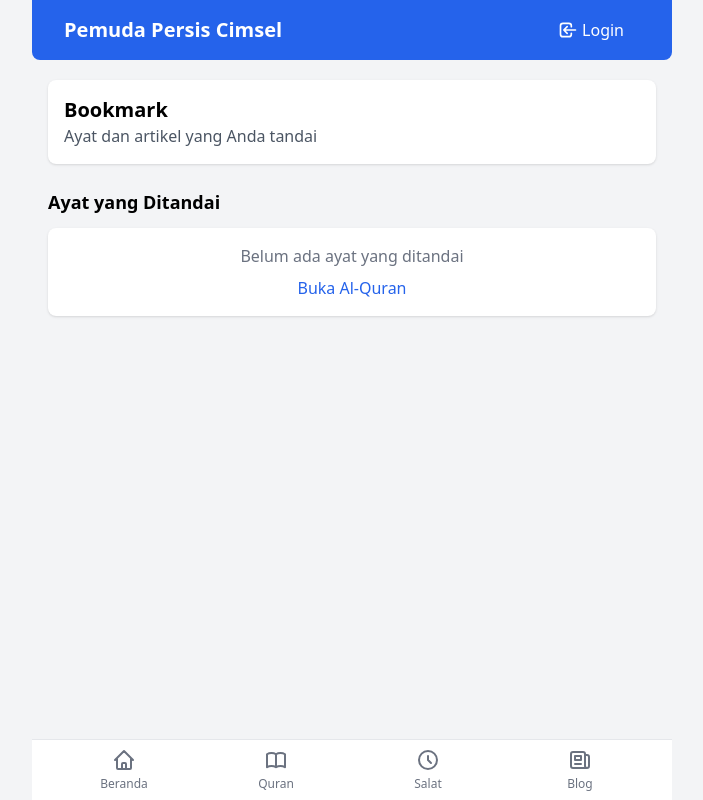
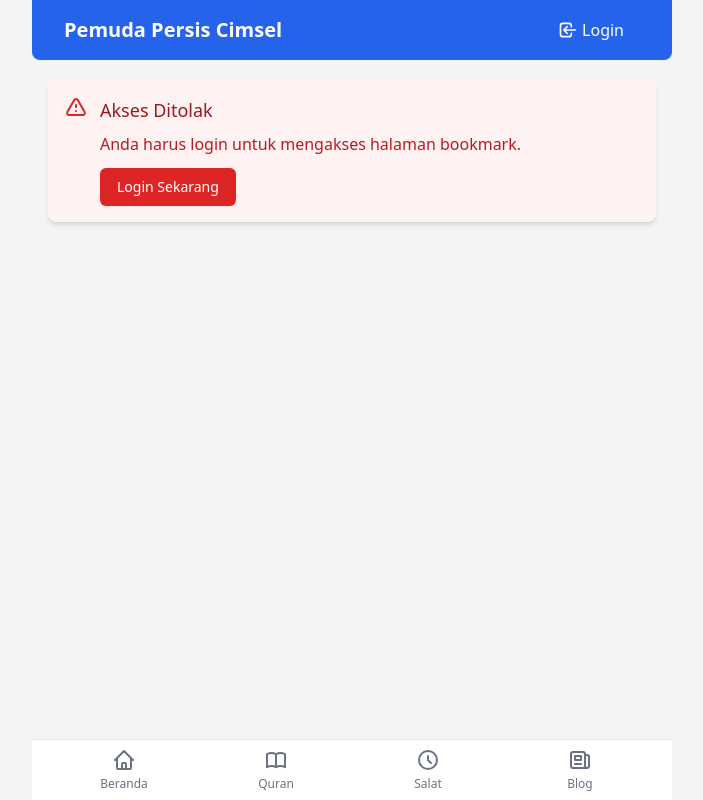
Before and after one commit to mYusufH882/islam-app, a Nuxt app: page /bookmark in a window 1280 px wide. Shown: the whole page, without its empty margins (288-991 px from the left). Built offline with nearby package versions, Linux system fonts and the light colour scheme.

Commit message:
Update protection for bookmark page to unauthenticated user

```diff
--- a/components/LoginPromptModal.vue
+++ b/components/LoginPromptModal.vue
@@ -26,9 +26,9 @@
               <ul class="list-disc pl-5 space-y-1">
                 <li>Menyimpan bookmark ayat Al-Quran</li>
                 <li>Melanjutkan bacaan terakhir Al-Quran</li>
-                <li>Jadwal sholat sesuai lokasi Anda</li>
+                <!-- <li>Jadwal sholat sesuai lokasi Anda</li>
                 <li>Notifikasi waktu sholat</li>
-                <li>Akses ke semua artikel islami</li>
+                <li>Akses ke semua artikel islami</li> -->
               </ul>
             </div>
           </div>
--- /dev/null
+++ b/composables/useLoginModal.ts
@@ -0,0 +1,29 @@
+import { useState } from '#app';
+
+export function useLoginModal() {
+  // State untuk modal login
+  const showLoginModal = useState('showLoginModal', () => false);
+
+  // State untuk menyimpan URL redirect setelah login
+  const redirectPath = useState('loginRedirectPath', () => '');
+
+  // Fungsi untuk menampilkan modal
+  const openLoginModal = (redirect = '') => {
+    showLoginModal.value = true;
+    if (redirect) {
+      redirectPath.value = redirect;
+    }
+  };
+
+  // Fungsi untuk menutup modal
+  const closeLoginModal = () => {
+    showLoginModal.value = false;
+  };
+
+  return {
+    showLoginModal,
+    redirectPath,
+    openLoginModal,
+    closeLoginModal
+  };
+}
--- a/pages/bookmark/index.vue
+++ b/pages/bookmark/index.vue
@@ -1,5 +1,57 @@
+<script setup>
+import { ref, onMounted } from 'vue';
+import { useRouter } from 'vue-router';
+import { useAuthStore } from '~/stores/auth';
+import BookmarkList from '~/components/quran/BookmarkList.vue';
+
+const router = useRouter();
+const authStore = useAuthStore();
+const activeTab = ref('quran');
+
+// State untuk mengontrol pemberitahuan akses ditolak
+const accessDenied = ref(false);
+
+// Periksa autentikasi pada mounting komponen
+onMounted(() => {
+  // Jika pengguna belum login, tampilkan pemberitahuan
+  if (!authStore.isAuthenticated) {
+    accessDenied.value = true;
+  }
+});
+
+// Fungsi untuk melakukan redirect manual
+const goToLogin = () => {
+  router.push('/auth/login?redirect=/bookmark');
+};
+</script>
+
 <template>
-    <div>
+  <div>
+    <!-- Pemberitahuan akses ditolak -->
+    <div v-if="accessDenied" class="mb-6 bg-red-50 p-4 rounded-lg shadow-md">
+      <div class="flex items-start">
+        <div class="flex-shrink-0">
+          <svg class="h-6 w-6 text-red-600" fill="none" viewBox="0 0 24 24" stroke="currentColor">
+            <path stroke-linecap="round" stroke-linejoin="round" stroke-width="2" d="M12 9v2m0 4h.01m-6.938 4h13.856c1.54 0 2.502-1.667 1.732-3L13.732 4c-.77-1.333-2.694-1.333-3.464 0L3.34 16c-.77 1.333.192 3 1.732 3z" />
+          </svg>
+        </div>
+        <div class="ml-3">
+          <h3 class="text-lg font-medium text-red-800">Akses Ditolak</h3>
+          <div class="mt-2 text-red-700">
+            <p>Anda harus login untuk mengakses halaman bookmark.</p>
+            <button
+              @click="goToLogin"
+              class="mt-3 inline-flex items-center px-4 py-2 border border-transparent text-sm font-medium rounded-md shadow-sm text-white bg-red-600 hover:bg-red-700 focus:outline-none focus:ring-2 focus:ring-offset-2 focus:ring-red-500"
+            >
+              Login Sekarang
+            </button>
+          </div>
+        </div>
+      </div>
+    </div>
+
+    <!-- Konten bookmark (hanya ditampilkan jika user terautentikasi) -->
+    <div v-if="!accessDenied">
       <!-- Header -->
       <div class="mb-6 bg-white p-4 rounded-lg shadow">
         <h2 class="text-xl font-semibold">Bookmark</h2>
@@ -11,8 +63,5 @@
         <BookmarkList />
       </div>
     </div>
+  </div>
 </template>
-
-<script setup>
-    import BookmarkList from '~/components/quran/BookmarkList.vue';
-</script>
```
Also changed, not shown: middleware/auth-check.ts (added, +25 -0 lines).
